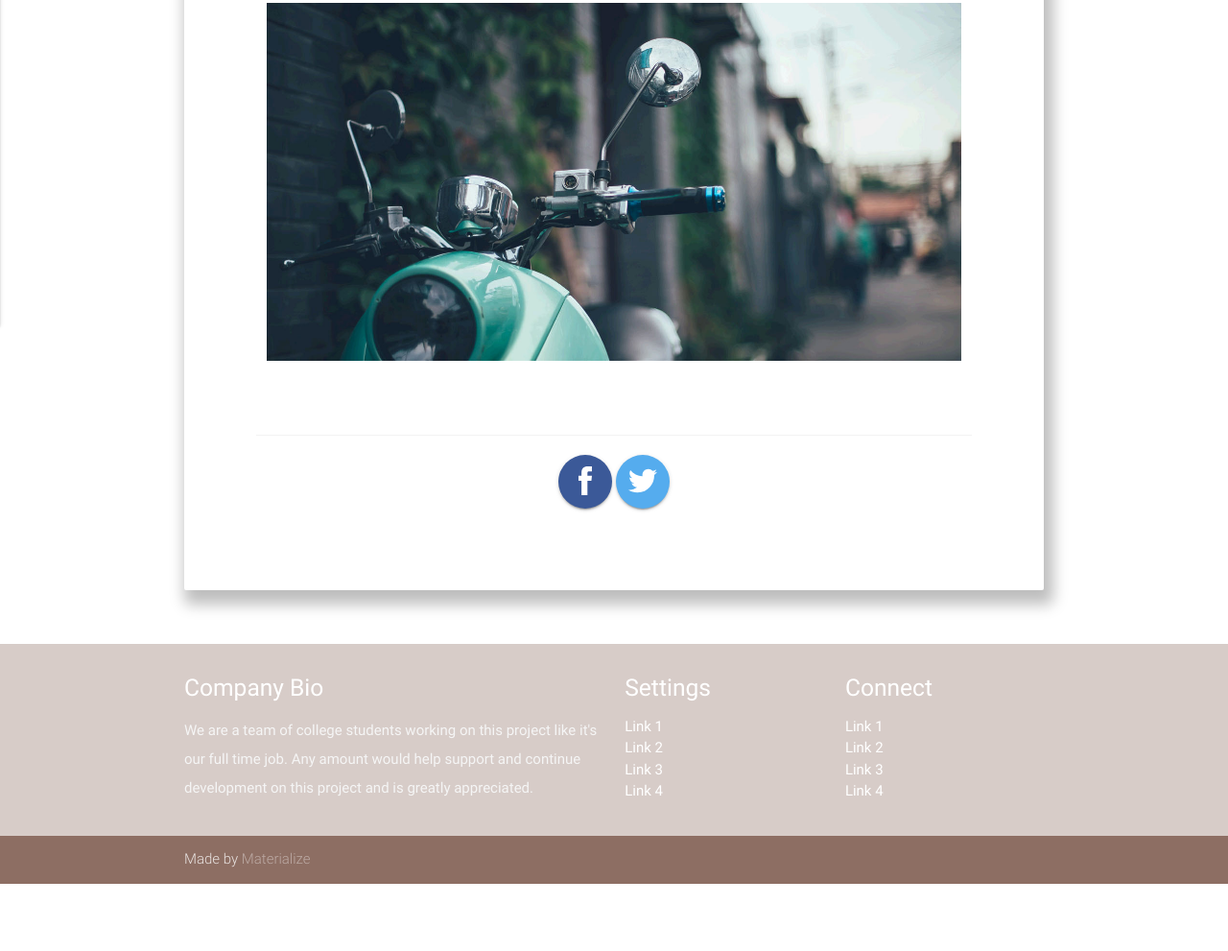
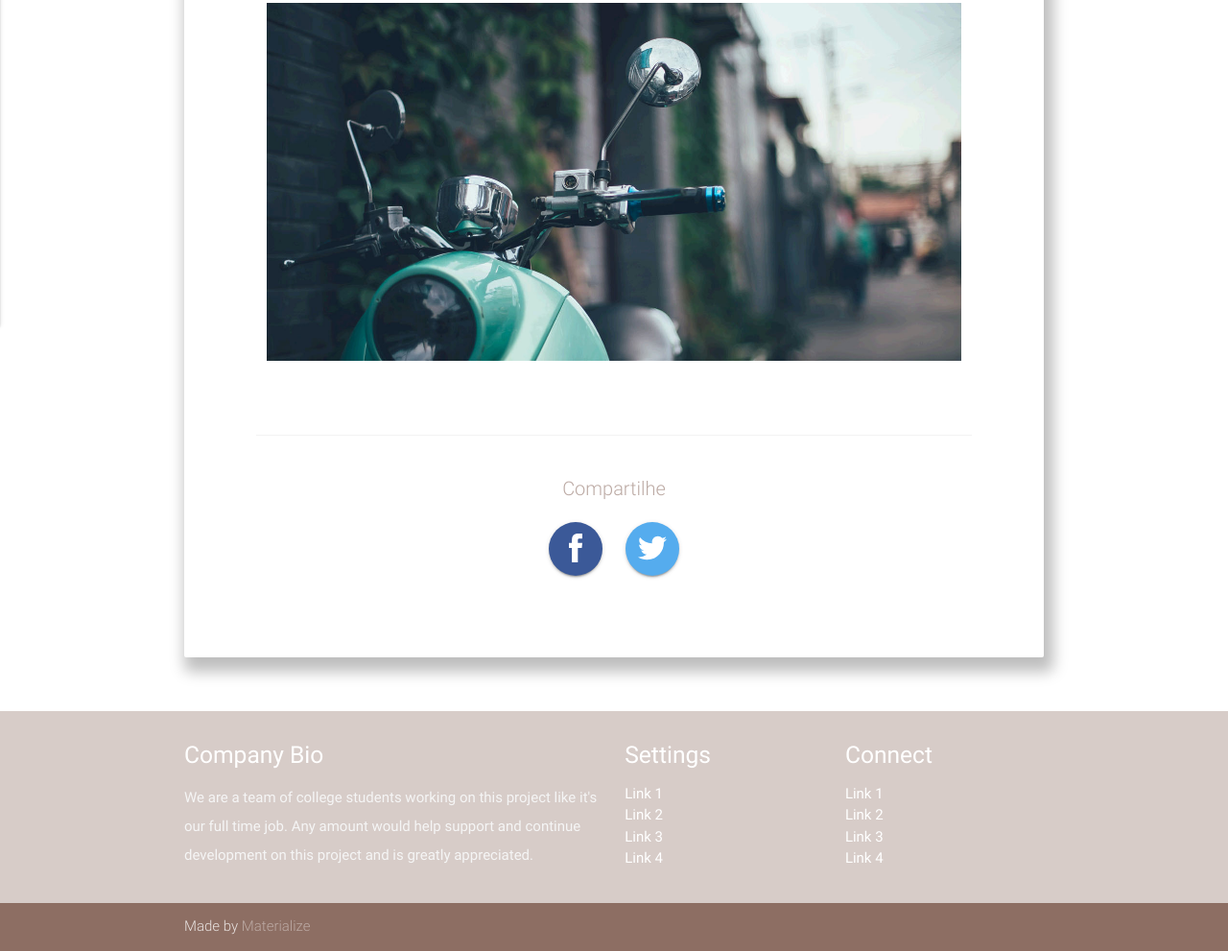
Before and after one commit to victorpre/poc-blog, a plain HTML site: page show.html in a window 1280 px wide. Shown: the part 521-1512 px from the top of the page at 96% size. Before the commit the page ends 1442 px from the top, so only its background shows below. Drawn offline with nearby package versions, Linux system fonts and the light colour scheme.

Commit message:
add header for share section

```diff
--- a/css/style.css
+++ b/css/style.css
@@ -159,8 +159,17 @@ a.post-link {
     padding-top: 20px;
 }
 
+.share-header {
+    font-size: 20px;
+    font-weight: 300;
+}
+
 .fb-color {
     background-color: #3b5998;
+}
+
+.btn-floating {
+    margin: 0 10px 0 10px;
 }
 
 .btn-floating:hover {
--- a/show.html
+++ b/show.html
@@ -44,6 +44,7 @@
       <section class="row share">
         <div class="col s12 valign-wrapper center-align">
           <div class="col s10 offset-s1">
+            <p class="brown-text text-lighten-3 share-header">Compartilhe</p>
             <a href="#" class="btn-floating btn-large waves-effect waves-light fb-color" >
               <div class="fb-btn btn-white ">
               </div>
```
